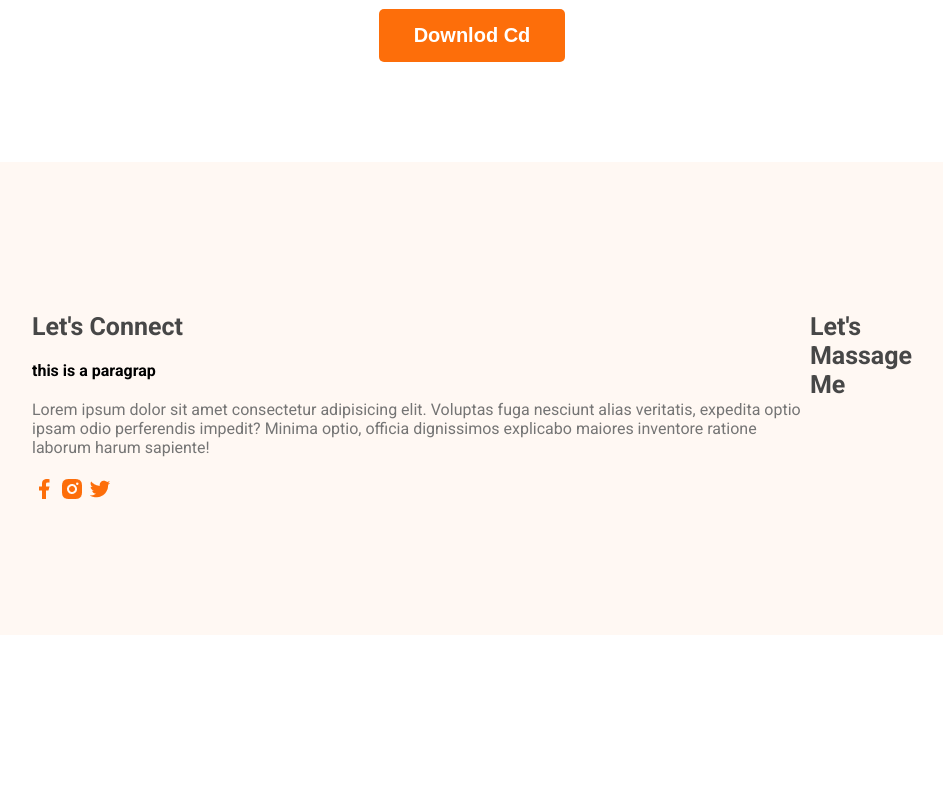
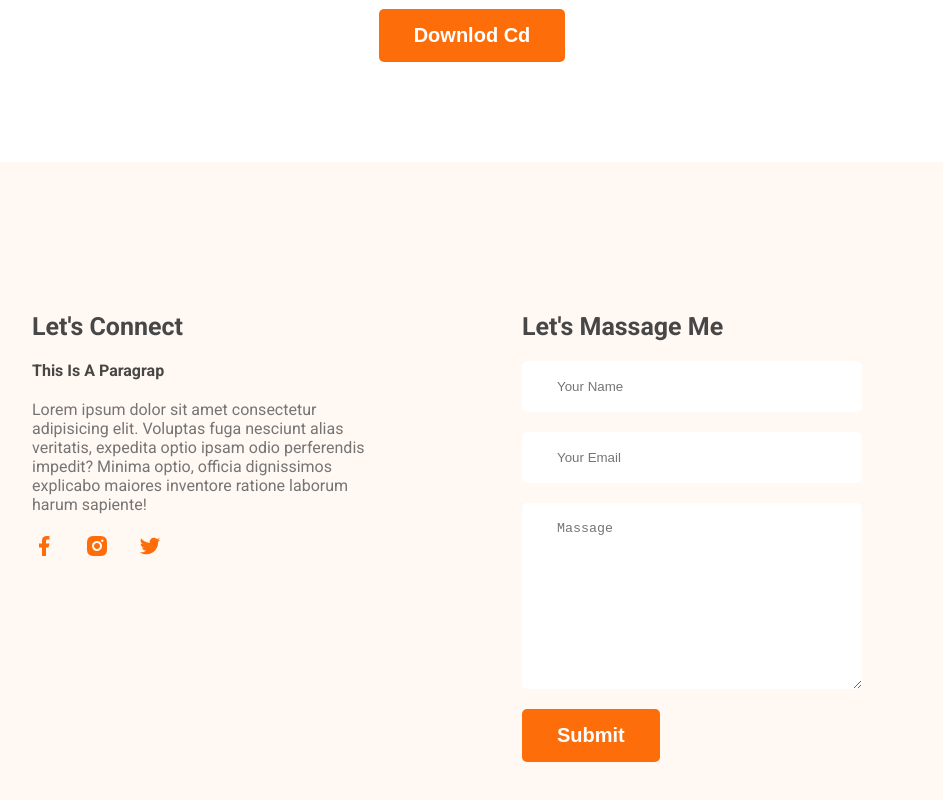
Before and after one commit to fatema74/project-1, a plain HTML site: page index.html in a window 1280 px wide. Shown: the part 2677-3477 px from the top of the page, without its empty margins (168-1111 px from the left). Before the commit the page ends 3312 px from the top, so only its background shows below. Drawn offline with Linux system fonts and the light colour scheme.

Commit message:
footer area blog

```diff
--- a/assete/css/style.css
+++ b/assete/css/style.css
@@ -188,4 +188,26 @@ main section{
   background-color: #fff8f3;
   padding: 130px 200px;
   margin-top: 100px;
+  gap: 100px;
 }
+.footer-column{
+  width: 50%;
+  margin-right: 50px;
+}
+.footer-title{
+  text-transform: capitalize;
+  color: #474744;
+}
+.social-link a{
+  margin-right: 25px;
+}
+.contact input[type="text"], input[type="email"], textarea{
+  display: block;
+  margin-bottom: 20px;
+  padding: 18px 35px;
+  color: #757575;
+  border: 0;
+  border-radius: 5px;
+  background-color: #fff;
+  width: 100%;
+}
--- a/index.html
+++ b/index.html
@@ -147,7 +147,7 @@
 <div class="footer">
   <div class="footer-column">
     <h3 class="resume-item-title">let's connect</h3>
-    <h4>this is a paragrap</h4>
+    <h4 class="footer-title">this is a paragrap</h4>
     <p class="resume-item-des">Lorem ipsum dolor sit amet consectetur adipisicing elit. Voluptas fuga nesciunt alias veritatis, expedita optio ipsam odio perferendis impedit? Minima optio, officia dignissimos explicabo maiores inventore ratione laborum harum sapiente!</p>
     <div class="social-link">
       <a href=""><img src="assete/img/icons/facebook.png" alt=""></a>
@@ -157,6 +157,12 @@
   </div>
   <div class="footer-column">
     <h3 class="resume-item-title">let's massage me</h3>
+    <form class="contact">
+      <input type="text" name="name" placeholder="Your Name" id="your name">
+      <input type="email" name="email" placeholder="Your Email" id="your email">
+      <textarea name="massage" id="massage" placeholder="Massage" cols="30" rows="10"></textarea>
+      <input class="btn" type="submit" value="submit">
+    </form>
   </div>
 </div>
   </footer>
```
